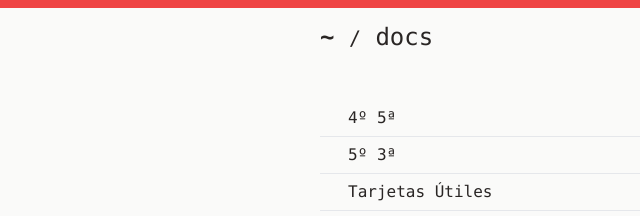
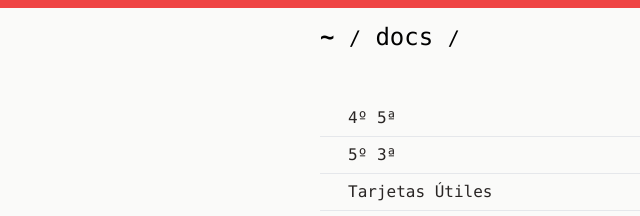
Before and after one commit to JuanM04/portfolio, an Astro site: page /docs in a window 1280 px wide. Shown: the top 216 px of the page, 0-640 px from the left. Built offline with nearby package versions, Linux system fonts and the light colour scheme; Astro itself is replaced by a stand-in of ours; some packages are replaced by stand-ins of ours; some icons are missing; a web font is replaced by a local one.

Commit message:
feat: 💄 Changed paths style (now they end with /)

```diff
--- a/src/layouts/MainLayout.astro
+++ b/src/layouts/MainLayout.astro
@@ -46,14 +46,14 @@ const canonicalURL = Astro.canonicalURL
   <body>
     <div class="max-w-2xl px-4 pb-12 mx-auto">
       {path.length >= 1 && (
-        <nav class="mt-4 mb-12 leading-none text-2xl font-light block">
-          <a href="/" class="font-black hover:text-red-500 transition-colors">
-            ~{" "}
+        <nav class="mt-4 mb-12 leading-none text-2xl font-light block text-display select-none">
+          <a href="/" class="font-black hover:text-red-500 transition-colors after:content-['/'] after:text-xl after:font-light after:inline-block">
+            ~
           </a>
           {path.map((segment, i) => (
             <a
               href={"/" + path.slice(0, i + 1).join("/") + "/"}
-              class="hover:text-red-500 transition-colors before:content-['/'] before:text-xl before:inline-block"
+              class="hover:text-red-500 transition-colors after:content-['/'] after:text-xl after:inline-block"
             >
               {segment}
             </a>
```
